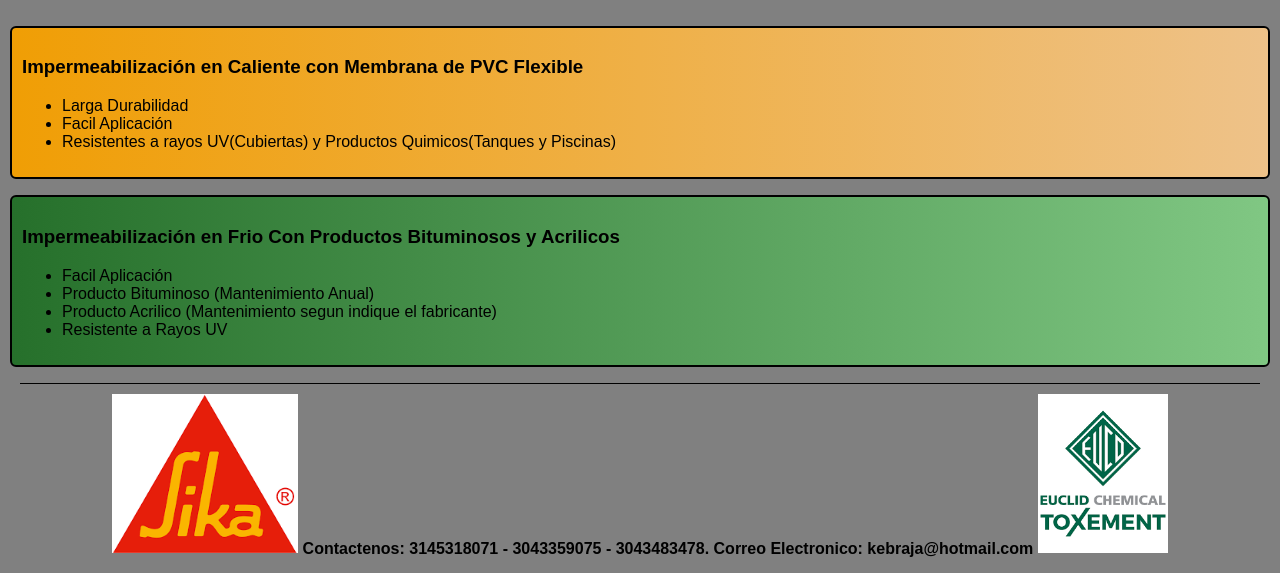
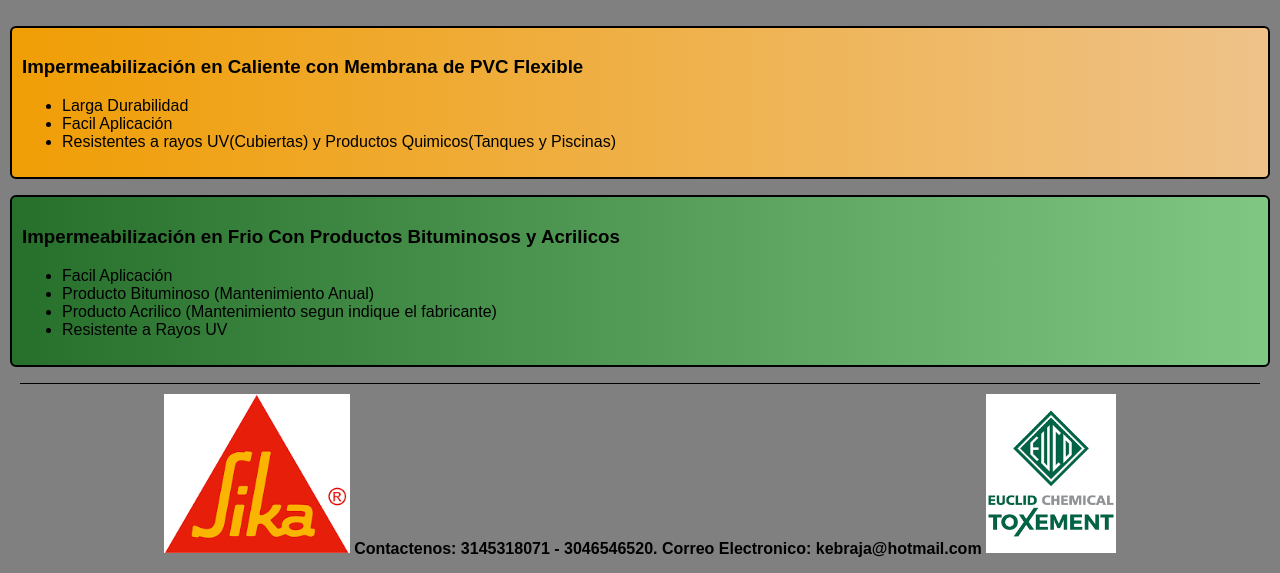
Before and after one commit to kbarriosj/Mi-primera-web, a plain HTML site: page Mi Pagina Web/index.html in a window 1280 px wide. Shown: the part 757-1330 px from the top of the page. Drawn offline with Linux system fonts and the light colour scheme.

Commit message:
Update index.html

```diff
--- a/Mi Pagina Web/index.html
+++ b/Mi Pagina Web/index.html
@@ -48,7 +48,7 @@
     <p>
         <footer>
             <img src="img/index/Sika.png" style="width: 15%;">
-             <b>Contactenos: 3145318071 - 3043359075 - 3043483478.</b>
+             <b>Contactenos: 3145318071 - 3046546520.</b>
              <b>Correo Electronico: kebraja@hotmail.com</b>
             <img src="img/index/Toxement.png" style="width: 10.5%;">
         </footer>
```
